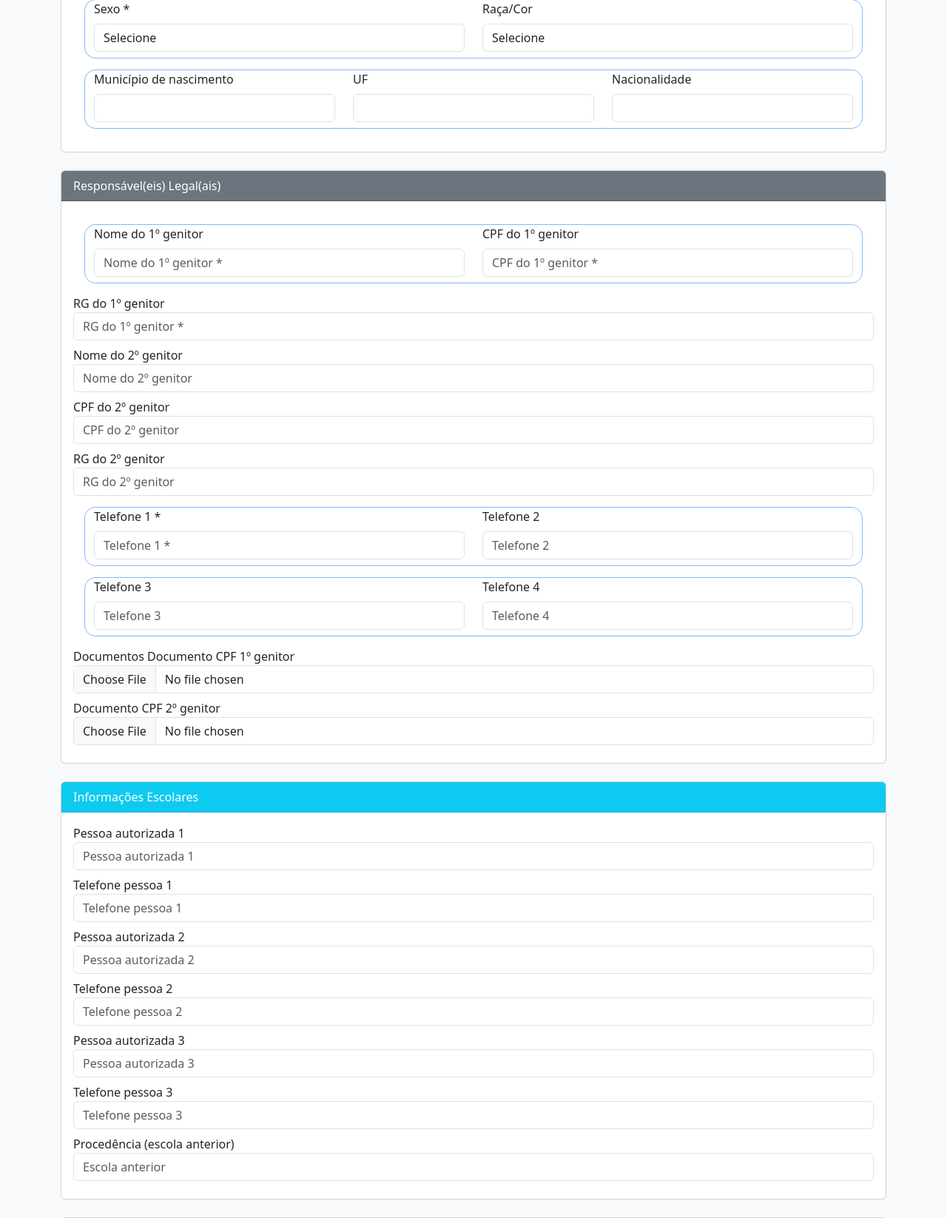
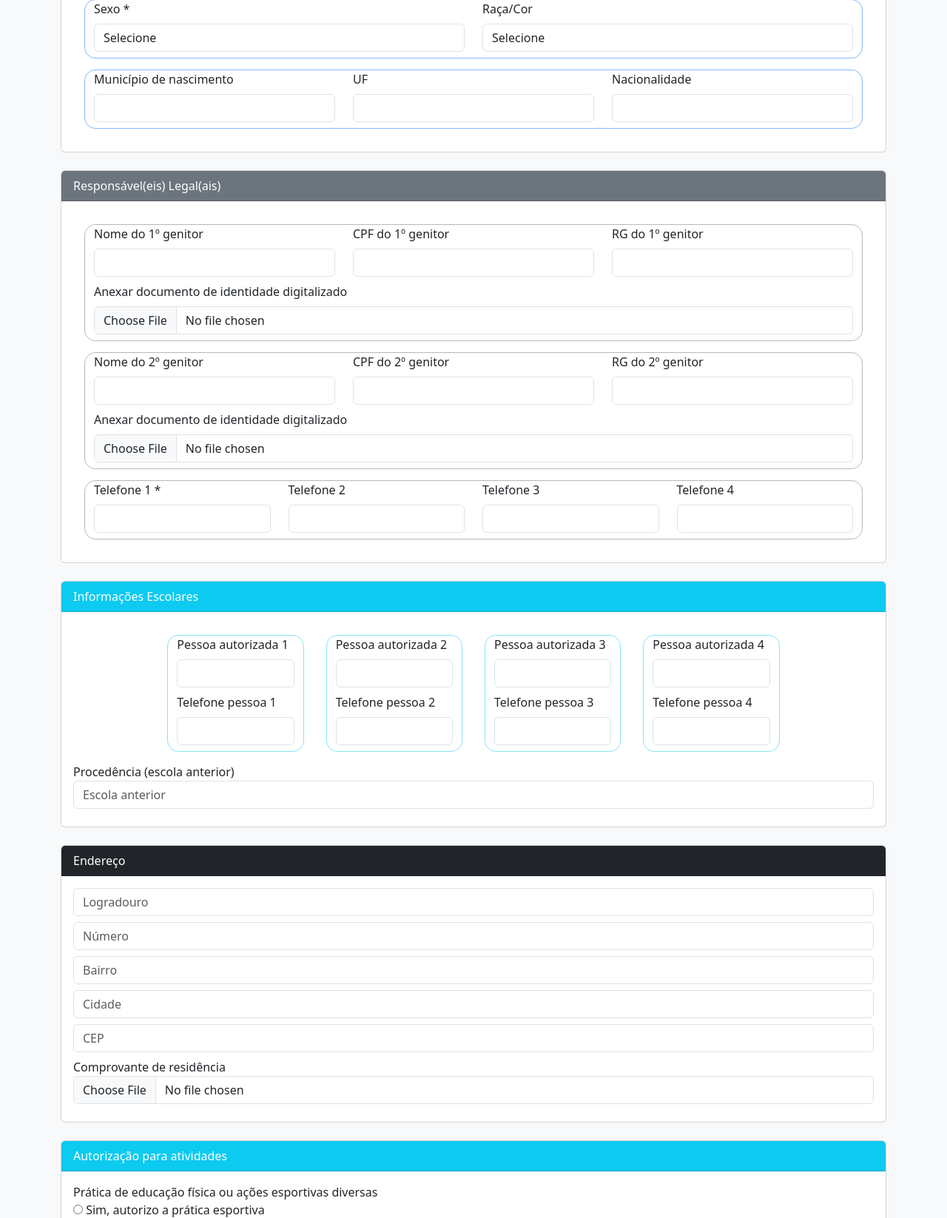
Before and after one commit to gabriel23nonato-png/Projeto_Matricula_v2, a Flask app: page /nova_matricula in a window 1280 px wide. Shown: the part 690-2336 px from the top of the page at 74% size. Run offline with Flask 3, Linux system fonts and the light colour scheme.

Commit message:
Personalização de algumas divs na tela de matrícula

```diff
--- a/static/css/style.css
+++ b/static/css/style.css
@@ -1,5 +1,21 @@
-.row {
-    border: 1px solid rgba(13,110,253,0.5);
-    border-radius: 15px;
-    margin: 15px;
+#ident_aluno {
+  border: 1px solid rgba(13, 110, 253, 0.5);
+  border-radius: 15px;
+  margin: 15px;
 }
+
+#resp_legal {
+  border: 1px solid rgba(108, 117, 125, 0.5);
+  border-radius: 15px;
+  margin: 15px;
+}
+
+#info_escolares {
+  border: 1px solid rgba(13, 202, 240, 0.5);
+  border-radius: 15px;
+  margin: 15px;
+}
+#telefones {
+  display: flex;
+  justify-content: center;
+}
--- a/templates/nova_matricula.html
+++ b/templates/nova_matricula.html
@@ -1,84 +1,82 @@
-{% extends "base.html" %}
-{% block conteudo %}
+{% extends "base.html" %} {% block conteudo %}
 
 <form method="POST" enctype="multipart/form-data">
-
   <!-- 1️⃣ IDENTIFICAÇÃO DO ALUNO -->
   <div class="card mb-4">
     <div class="card-header bg-primary text-white">Identificação do Aluno</div>
     <div class="card-body">
-
-    <div class="row">
+      <div class="row" id="ident_aluno">
         <div class="col-md-3">
           <label class="form-label">RA (Registro Acadêmico)</label>
-        <input
-            class="form-control mb-2"
-            name="ra">
+          <input class="form-control mb-2" name="ra" />
         </div>
 
         <div class="col-md-9">
           <label class="form-label">Nome do responsável pela matrícula *</label>
-        <input
-            class="form-control mb-2"
-            name="responsavel_matricula">
+          <input class="form-control mb-2" name="responsavel_matricula" />
         </div>
       </div>
-    <div class="row">
+      <div class="row" id="ident_aluno">
         <div class="col-md-9">
           <label class="form-label">Nome completo da criança</label>
-        <input
-            class="form-control mb-2"
-            name="nome_completo" >
+          <input class="form-control mb-2" name="nome_completo" />
         </div>
         <div class="col-md-3">
           <label class="form-label">Data de nascimento</label>
-        <input type="date" class="form-control mb-2" name="data_nascimento" required>
+          <input
+            type="date"
+            class="form-control mb-2"
+            name="data_nascimento"
+            required
+          />
         </div>
       </div>
-<div class="row">
+      <div class="row" id="ident_aluno">
         <div class="col-md-6">
           <label class="form-label">RG do aluno</label>
-        <input
-            class="form-control mb-2"
-            name="rg_aluno">
+          <input class="form-control mb-2" name="rg_aluno" />
         </div>
         <div class="col-md-6">
           <label class="form-label">CPF do aluno</label>
-        <input
-            class="form-control mb-2"
-            name="cpf_aluno">
+          <input class="form-control mb-2" name="cpf_aluno" />
         </div>
         <div>
           <label class="form-label">Anexar documento digitalizado</label>
-      <input type="file" class="form-control mb-2" name="doc_cpf_aluno">
+          <input type="file" class="form-control mb-2" name="doc_cpf_aluno" />
         </div>
       </div>
 
-<div class="row">
+      <div class="row" id="ident_aluno">
         <div class="col-md-6">
           <label class="form-label">Cartão SUS do aluno</label>
-        <input
-            class="form-control mb-2"
-            name="cartao_sus">
+          <input class="form-control mb-2" name="cartao_sus" />
           <div>
             <label class="form-label">Anexar cartão SUS digitalizado</label>
-      <input type="file" class="form-control mb-2" name="doc_cartao_sus">
+            <input
+              type="file"
+              class="form-control mb-2"
+              name="doc_cartao_sus"
+            />
           </div>
         </div>
 
         <div class="col-md-6">
           <label class="form-label">Certidão de nascimento</label>
+          <input class="form-control mb-2" name="certidao_nascimento" />
+          <div>
+            <label class="form-label"
+              >Anexar certidão de nascimento digitalizada</label
+            >
             <input
+              type="file"
               class="form-control mb-2"
-            name="certidao_nascimento">
-            <div>
-      <label class="form-label">Anexar certidão de nascimento digitalizada</label>
-      <input type="file" class="form-control mb-2" name="doc_certidao_nascimento">
+              name="doc_certidao_nascimento"
+            />
           </div>
         </div>
       </div>
 
-<div class="row">
+      <div class="row" id="ident_aluno">
         <div class="col-md-6">
           <label class="form-label">Sexo *</label>
           <select class="form-control mb-2" name="sexo" required>
@@ -100,19 +98,18 @@
         </div>
       </div>
 
-    <!-- adicionado os campos municipio de nascimento, UF e nacionalidade  -->
-    <div class="row">
+      <div class="row" id="ident_aluno">
         <div class="col-md-4">
           <label class="form-label">Município de nascimento</label>
-            <input class="form-control mb-2" name="municipio_nascimento">
+          <input class="form-control mb-2" name="municipio_nascimento" />
         </div>
         <div class="col-md-4">
           <label class="form-label">UF</label>
-        <input class="form-control mb-2" name="uf_nascimento">
+          <input class="form-control mb-2" name="uf_nascimento" />
         </div>
         <div class="col-md-4">
           <label class="form-label">Nacionalidade</label>
-        <input class="form-control mb-2" name="nacionalidade">
+          <input class="form-control mb-2" name="nacionalidade" />
         </div>
       </div>
     </div>
@@ -120,80 +117,72 @@
 
   <!-- 2️⃣ RESPONSÁVEL LEGAL -->
   <div class="card mb-4">
-  <div class="card-header bg-secondary text-white">Responsável(eis) Legal(ais)</div>
+    <div class="card-header bg-secondary text-white">
+      Responsável(eis) Legal(ais)
+    </div>
     <div class="card-body">
-
-    <div class="row">
-    <div class="col-md-6">
+      <div class="row" id="resp_legal">
+        <div class="col-md-4">
           <label class="form-label">Nome do 1º genitor</label>
-        <input
-            class="form-control mb-2"
-            name="nome_mae"
-            placeholder="Nome do 1º genitor *">
+          <input class="form-control mb-2" name="nome_mae" />
         </div>
-
-    <div class="col-md-6">
+        <div class="col-md-4">
           <label class="form-label">CPF do 1º genitor</label>
-        <input
-            class="form-control mb-2"
-            name="cpf_mae"
-            placeholder="CPF do 1º genitor *"
-            inputmode="numeric">
+          <input class="form-control mb-2" name="cpf_mae" />
+        </div>
+        <div class="col-md-4">
+          <label class="form-label">RG do 1º genitor</label>
+          <input class="form-control mb-2" name="rg_mae" />
+        </div>
+        <div>
+          <label class="form-label"
+            >Anexar documento de identidade digitalizado</label
+          >
+          <input type="file" class="form-control mb-2" name="doc_cpf_mae" />
         </div>
       </div>
 
-    <label>RG do 1º genitor</label>
-    <input class="form-control mb-2" name="rg_mae" placeholder="RG do 1º genitor *" inputmode="numeric" required>
-
-    <label>Nome do 2º genitor</label>
-    <input class="form-control mb-2" name="nome_pai" placeholder="Nome do 2º genitor">
-    <label>CPF do 2º genitor</label>
-    <input class="form-control mb-2" name="cpf_pai" placeholder="CPF do 2º genitor" inputmode="numeric">
-    <label>RG do 2º genitor</label>
-    <input class="form-control mb-2" name="rg_pai" placeholder="RG do 2º genitor" inputmode="numeric">
-
-    <div class="row">
-    <div class="col-md-6">
+      <div class="row" id="resp_legal">
+        <div class="col-md-4">
+          <label class="form-label">Nome do 2º genitor</label>
+          <input class="form-control mb-2" name="nome_pai" />
+        </div>
+        <div class="col-md-4">
+          <label class="form-label">CPF do 2º genitor</label>
+          <input class="form-control mb-2" name="cpf_pai" />
+        </div>
+        <div class="col-md-4">
+          <label class="form-label">RG do 2º genitor</label>
+          <input class="form-control mb-2" name="rg_pai" />
+        </div>
+        <div>
+          <label class="form-label"
+            >Anexar documento de identidade digitalizado</label
+          >
+          <input type="file" class="form-control mb-2" name="doc_cpf_pai" />
+        </div>
+      </div>
+      <div class="row" id="resp_legal">
+        <div class="col-md-3">
           <label class="form-label">Telefone 1 *</label>
-        <input
-            class="form-control mb-2"
-            name="telefone1"
-            placeholder="Telefone 1 *"
-            inputmode="numeric"
-            required>
+          <input class="form-control mb-2" name="telefone1" />
         </div>
 
-    <div class="col-md-6">
+        <div class="col-md-3">
           <label class="form-label">Telefone 2</label>
-        <input
-            class="form-control mb-2"
-            name="telefone2"
-            placeholder="Telefone 2">
+          <input class="form-control mb-2" name="telefone2" />
+        </div>
+
+        <div class="col-md-3">
+          <label class="form-label">Telefone 3</label>
+          <input class="form-control mb-2" name="telefone3" />
+        </div>
+
+        <div class="col-md-3">
+          <label class="form-label">Telefone 4</label>
+          <input class="form-control mb-2" name="telefone4" />
         </div>
       </div>
-
-<div class="row">
-    <div class="col-md-6">
-        <label class="form-label">Telefone 3</label>
-        <input
-            class="form-control mb-2"
-            name="telefone3"
-            placeholder="Telefone 3">
-    </div>
-
-    <div class="col-md-6">
-        <label class="form-label">Telefone 4</label>
-        <input
-            class="form-control mb-2"
-            name="telefone4"
-            placeholder="Telefone 4">
-    </div>
-</div>
-    <label>Documentos</label>
-    <label>Documento CPF 1º genitor</label>
-    <input type="file" class="form-control mb-2" name="doc_cpf_mae">
-    <label>Documento CPF 2º genitor</label>
-    <input type="file" class="form-control mb-2" name="doc_cpf_pai">
     </div>
   </div>
 
@@ -201,37 +190,42 @@
   <div class="card mb-4">
     <div class="card-header bg-info text-white">Informações Escolares</div>
     <div class="card-body">
+      <div class="row" id="telefones">
+        <div class="col-md-2" id="info_escolares">
+          <label class="form-label">Pessoa autorizada 1</label>
+          <input class="form-control mb-2" name="retirada_pessoa1" />
+          <label class="form-label">Telefone pessoa 1</label>
+          <input class="form-control mb-2" name="retirada_numero1" />
+        </div>
 
-    <label>Pessoa autorizada 1</label>
-    <input class="form-control mb-2" name="retirada_pessoa1" placeholder="Pessoa autorizada 1">
-    <label>Telefone pessoa 1</label>
-    <input class="form-control mb-2" name="retirada_numero1" placeholder="Telefone pessoa 1">
-    <label>Pessoa autorizada 2</label>
-    <input class="form-control mb-2" name="retirada_pessoa2" placeholder="Pessoa autorizada 2">
-    <label>Telefone pessoa 2</label>
-    <input class="form-control mb-2" name="retirada_numero2" placeholder="Telefone pessoa 2">
-    <label>Pessoa autorizada 3</label>
-    <input class="form-control mb-2" name="retirada_pessoa3" placeholder="Pessoa autorizada 3">
-    <label>Telefone pessoa 3</label>
-    <input class="form-control mb-2" name="retirada_numero3" placeholder="Telefone pessoa 3">
-    <label>Procedência (escola anterior)</label>
-    <input class="form-control mb-2" name="escola_anterior" placeholder="Escola anterior">
+        <div class="col-md-2" id="info_escolares">
+          <label class="form-label">Pessoa autorizada 2</label>
+          <input class="form-control mb-2" name="retirada_pessoa2" />
+          <label class="form-label">Telefone pessoa 2</label>
+          <input class="form-control mb-2" name="retirada_numero2" />
+        </div>
+
+        <div class="col-md-2" id="info_escolares">
+          <label class="form-label">Pessoa autorizada 3</label>
+          <input class="form-control mb-2" name="retirada_pessoa3" />
+          <label class="form-label">Telefone pessoa 3</label>
+          <input class="form-control mb-2" name="retirada_numero3" />
+        </div>
+
+        <div class="col-md-2" id="info_escolares">
+          <label class="form-label">Pessoa autorizada 4</label>
+          <input class="form-control mb-2" name="retirada_pessoa4" />
+          <label class="form-label">Telefone pessoa 4</label>
+          <input class="form-control mb-2" name="retirada_numero4" />
         </div>
       </div>
 
-<div class="card mb-4">
-  <div class="card-header bg-info text-white">Autorização para atividades</div>
-  <div class="card-body">
-
-    <label>Prática de educação física ou ações esportivas diversas</label><br>
-    <input type="radio" name="permite_fotos" value="Sim"> Sim, autorizo a prática esportiva<br>
-    <input type="radio" name="permite_fotos" value="Não"> Não, não autorizo<br>
-    <label>Uso de imagens e divulgação de depoimentos, em redes sociais e jornais</label><br>
-    <input type="radio" name="permite_fotos" value="Sim"> Sim, autorizo o uso de imagens e depoimentos<br>
-    <input type="radio" name="permite_fotos" value="Não"> Não autorizo<br>
-    <label>Participação de passeios e atividades extraclasses, que serão previamente avisados, durante todo o ano letivo</label><br>
-    <input type="radio" name="permite_fotos" value="Sim"> Sim, autorizo passeios e atividades extraclasses<br>
-    <input type="radio" name="permite_fotos" value="Não"> Não autorizo<br>
+      <label>Procedência (escola anterior)</label>
+      <input
+        class="form-control mb-2"
+        name="escola_anterior"
+        placeholder="Escola anterior"
+      />
     </div>
   </div>
 
@@ -239,52 +233,102 @@
   <div class="card mb-4">
     <div class="card-header bg-dark text-white">Endereço</div>
     <div class="card-body">
-
-    <input class="form-control mb-2" name="logradouro" placeholder="Logradouro">
-    <input class="form-control mb-2" name="numero" placeholder="Número">
-    <input class="form-control mb-2" name="bairro" placeholder="Bairro">
-    <input class="form-control mb-2" name="cidade" placeholder="Cidade">
-    <input class="form-control mb-2" name="cep" placeholder="CEP">
+      <input
+        class="form-control mb-2"
+        name="logradouro"
+        placeholder="Logradouro"
+      />
+      <input class="form-control mb-2" name="numero" placeholder="Número" />
+      <input class="form-control mb-2" name="bairro" placeholder="Bairro" />
+      <input class="form-control mb-2" name="cidade" placeholder="Cidade" />
+      <input class="form-control mb-2" name="cep" placeholder="CEP" />
 
       <label>Comprovante de residência</label>
-    <input type="file" class="form-control mb-2" name="doc_cep">
-
+      <input type="file" class="form-control mb-2" name="doc_cep" />
+    </div>
+  </div>
+  <!-- 5️⃣ AUTORIZAÇÕES -->
+  <div class="card mb-4">
+    <div class="card-header bg-info text-white">
+      Autorização para atividades
+    </div>
+    <div class="card-body">
+      <label>Prática de educação física ou ações esportivas diversas</label
+      ><br />
+      <input type="radio" name="permite_fotos" value="Sim" /> Sim, autorizo a
+      prática esportiva<br />
+      <input type="radio" name="permite_fotos" value="Não" /> Não, não
+      autorizo<br />
+      <label
+        >Uso de imagens e divulgação de depoimentos, em redes sociais e
+        jornais</label
+      ><br />
+      <input type="radio" name="permite_fotos" value="Sim" /> Sim, autorizo o
+      uso de imagens e depoimentos<br />
+      <input type="radio" name="permite_fotos" value="Não" /> Não autorizo<br />
+      <label
+        >Participação de passeios e atividades extraclasses, que serão
+        previamente avisados, durante todo o ano letivo</label
+      ><br />
+      <input type="radio" name="permite_fotos" value="Sim" /> Sim, autorizo
+      passeios e atividades extraclasses<br />
+      <input type="radio" name="permite_fotos" value="Não" /> Não autorizo<br />
     </div>
   </div>
 
   <!-- 5️⃣ SAÚDE -->
   <div class="card mb-4">
-  <div class="card-header bg-success text-white">Saúde e Necessidades Especiais</div>
+    <div class="card-header bg-success text-white">
+      Saúde e Necessidades Especiais
+    </div>
     <div class="card-body">
+      <input class="form-control mb-2" name="peso" placeholder="Peso" />
+      <input class="form-control mb-2" name="altura" placeholder="Altura" />
+      <input
+        class="form-control mb-2"
+        name="uniforme"
+        placeholder="Tamanho do uniforme"
+      />
+      <input
+        class="form-control mb-2"
+        name="calcado"
+        placeholder="Tamanho do calçado"
+      />
 
-    <input class="form-control mb-2" name="peso" placeholder="Peso">
-    <input class="form-control mb-2" name="altura" placeholder="Altura">
-    <input class="form-control mb-2" name="uniforme" placeholder="Tamanho do uniforme">
-    <input class="form-control mb-2" name="calcado" placeholder="Tamanho do calçado">
+      <label>Alérgico?</label><br />
+      <input type="radio" name="alergico" value="Sim" /> Sim
+      <input type="radio" name="alergico" value="Não" /> Não
 
-    <label>Alérgico?</label><br>
-    <input type="radio" name="alergico" value="Sim"> Sim
-    <input type="radio" name="alergico" value="Não"> Não
+      <br /><label>Diabético?</label><br />
+      <input type="radio" name="diabetico" value="Sim" /> Sim
+      <input type="radio" name="diabetico" value="Não" /> Não
 
-    <br><label>Diabético?</label><br>
-    <input type="radio" name="diabetico" value="Sim"> Sim
-    <input type="radio" name="diabetico" value="Não"> Não
+      <br /><label>Intolerante à lactose?</label><br />
+      <input type="radio" name="lactose" value="Sim" /> Sim
+      <input type="radio" name="lactose" value="Não" /> Não
 
-    <br><label>Intolerante à lactose?</label><br>
-    <input type="radio" name="lactose" value="Sim"> Sim
-    <input type="radio" name="lactose" value="Não"> Não
+      <br /><label>APLV?</label><br />
+      <input type="radio" name="aplv" value="Sim" /> Sim
+      <input type="radio" name="aplv" value="Não" /> Não
 
-    <br><label>APLV?</label><br>
-    <input type="radio" name="aplv" value="Sim"> Sim
-    <input type="radio" name="aplv" value="Não"> Não
-
-    <textarea class="form-control mt-2" name="necessidades_especiais" placeholder="Necessidades especiais"></textarea>
+      <textarea
+        class="form-control mt-2"
+        name="necessidades_especiais"
+        placeholder="Necessidades especiais"
+      ></textarea>
 
       <label class="mt-2">Documentos de Saúde</label>
-    <input type="file" class="form-control mb-2" name="doc_laudo">
-    <input type="file" class="form-control mb-2" name="doc_carteira_vacinacao">
-    <input type="file" class="form-control mb-2" name="doc_comprovante_vacinacao">
-
+      <input type="file" class="form-control mb-2" name="doc_laudo" />
+      <input
+        type="file"
+        class="form-control mb-2"
+        name="doc_carteira_vacinacao"
+      />
+      <input
+        type="file"
+        class="form-control mb-2"
+        name="doc_comprovante_vacinacao"
+      />
     </div>
   </div>
 
@@ -292,19 +336,20 @@
   <div class="card mb-4">
     <div class="card-header bg-warning">Financeiro</div>
     <div class="card-body">
-
-    <input class="form-control mb-2" name="contribuicao" placeholder="Valor da contribuição">
+      <input
+        class="form-control mb-2"
+        name="contribuicao"
+        placeholder="Valor da contribuição"
+      />
 
       <select class="form-control mb-2" name="tipo_contribuicao">
         <option>Dinheiro</option>
         <option>Pix</option>
       </select>
-
     </div>
   </div>
 
   <button class="btn btn-success btn-lg w-100">Salvar Matrícula</button>
-
 </form>
 
 {% endblock %}
```
Also changed, not shown: templates/index.html (+3 -10 lines). Lines whose indentation alone changed are shown as unchanged.
